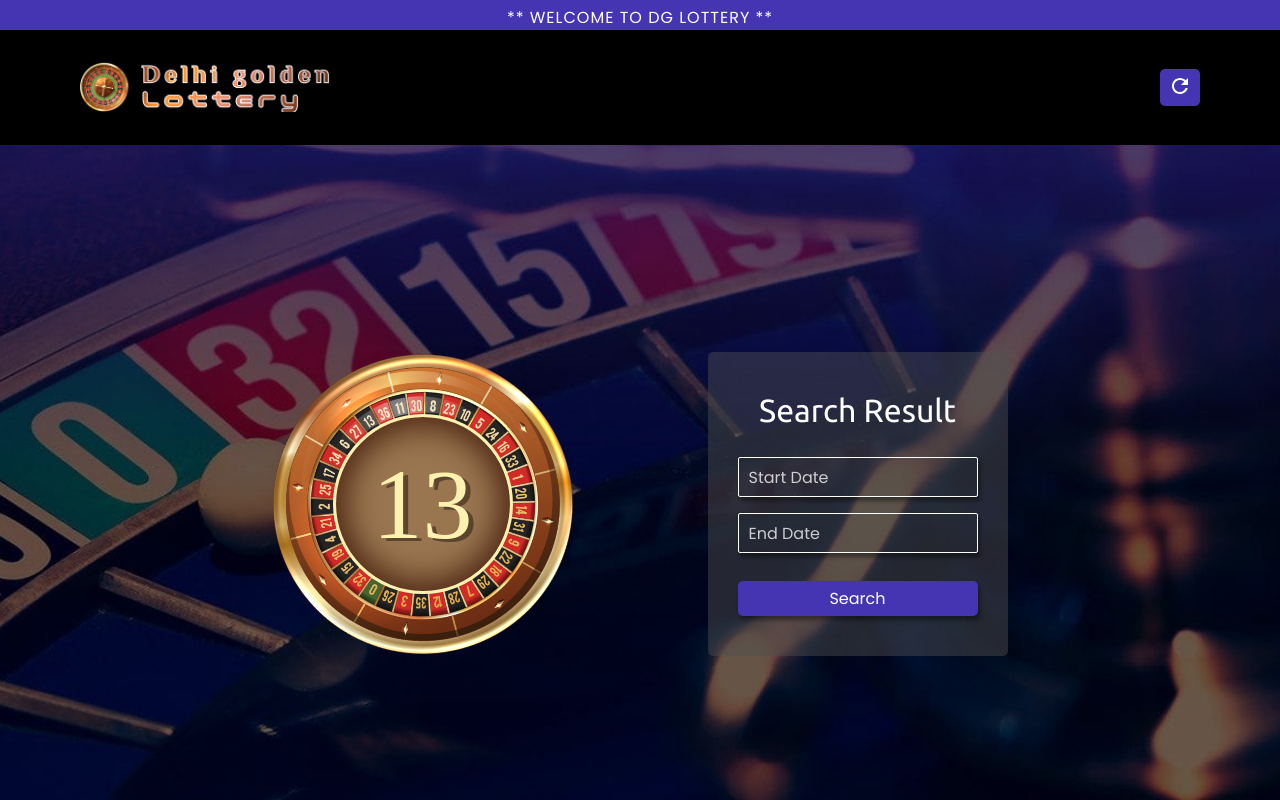
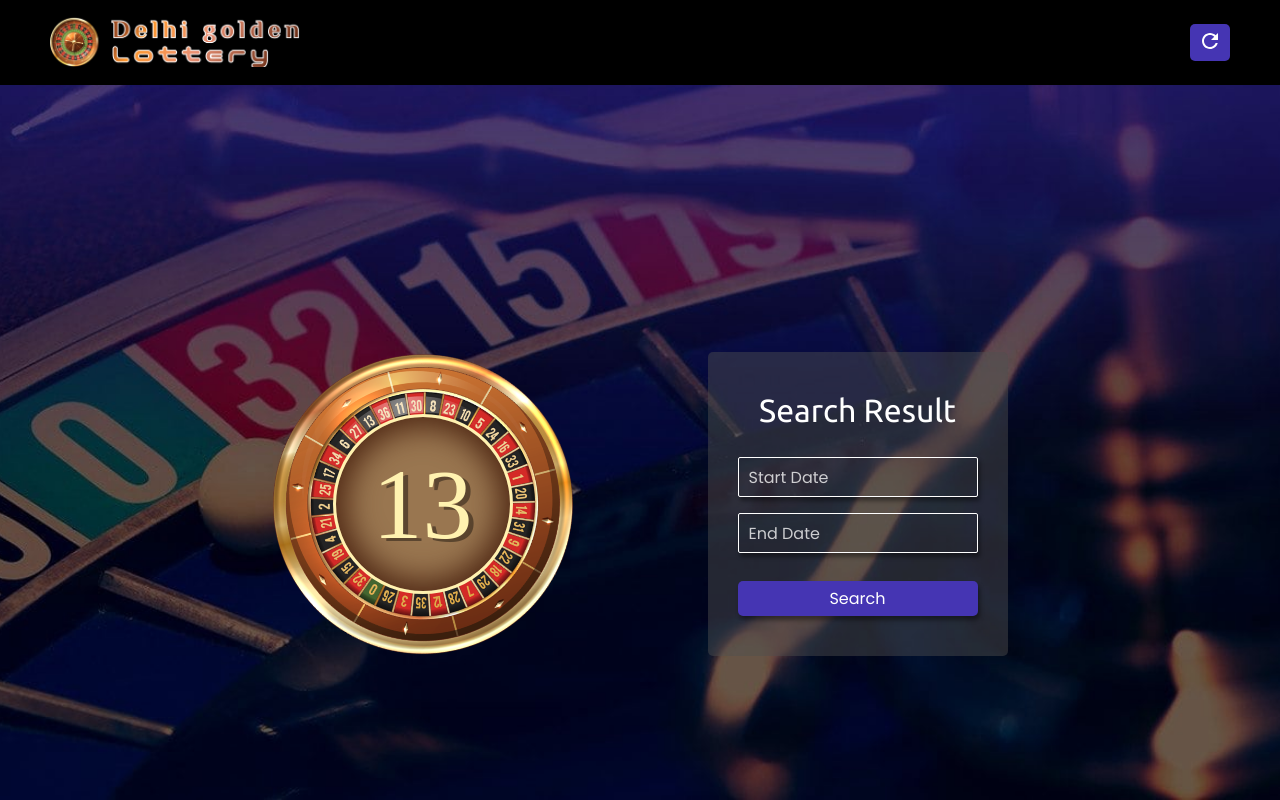
Before and after one commit to abinash0013/delhi-golden-lottery, a React (Create React App) app: page / in a window 1280 px wide. Shown: the top 800 px of the page. Built offline with nearby package versions, Linux system fonts and the light colour scheme.

Commit message:
Update style.css

```diff
--- a/src/style.css
+++ b/src/style.css
@@ -24,13 +24,14 @@ html {
 }
 .max-width {
     max-width: 1300px;
-    padding: 0 80px;
+    padding: 0 50px;
     margin: auto;
 }
 /* global style end */
 
 /* topbar style start */
 .topbar {
+    display: none;
     position: fixed;
     z-index: 999;
     width: 100%;
@@ -50,10 +51,10 @@ html {
 /* navbar style start */
 .navbar {
     position: fixed;
-    top: 30px;
+    /*top: 30px;*/
     z-index: 999;
     width: 100%;
-    padding: 30px 0;
+    padding: 15px 0;
     background: #000;
     color: #fff;
     font-family: "ubuntu", sans-serif;
```
